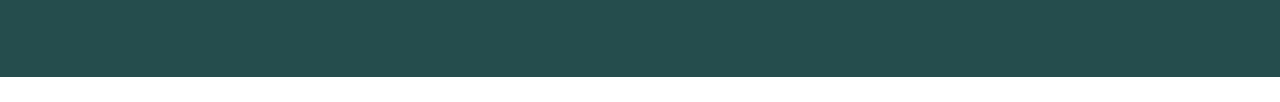
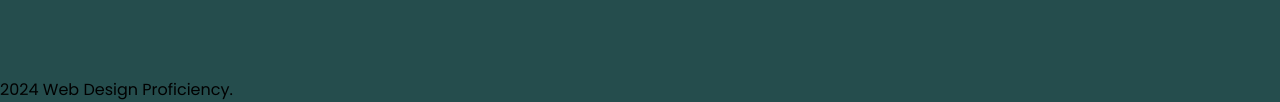
Before and after one commit to dpanja1234/furniture-app.github.io, a plain HTML site: page index.html in a window 1280 px wide. Shown: the part 4302-4404 px from the top of the page. Before the commit the page ends 4379 px from the top, so only its background shows below. Drawn offline with nearby package versions, Linux system fonts and the light colour scheme.

Commit message:
Update index.html

```diff
--- a/index.html
+++ b/index.html
@@ -274,7 +274,9 @@
           </ul>
         </div>
       </div>
-
+     <div class="footer_bar">
+ 2024 Web Design Proficiency.
+</div>
     </footer>
 
     <script src="https://unpkg.com/scrollreveal"></script>
```
